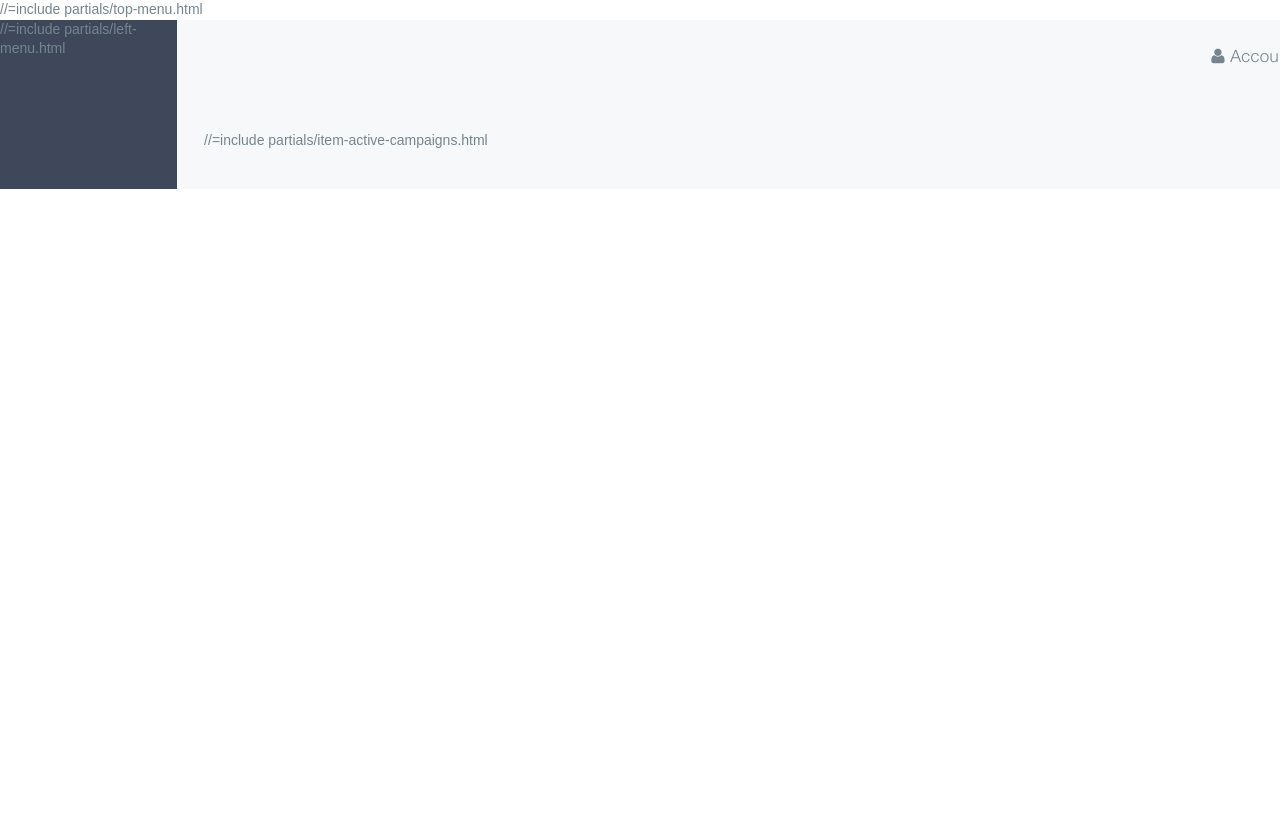
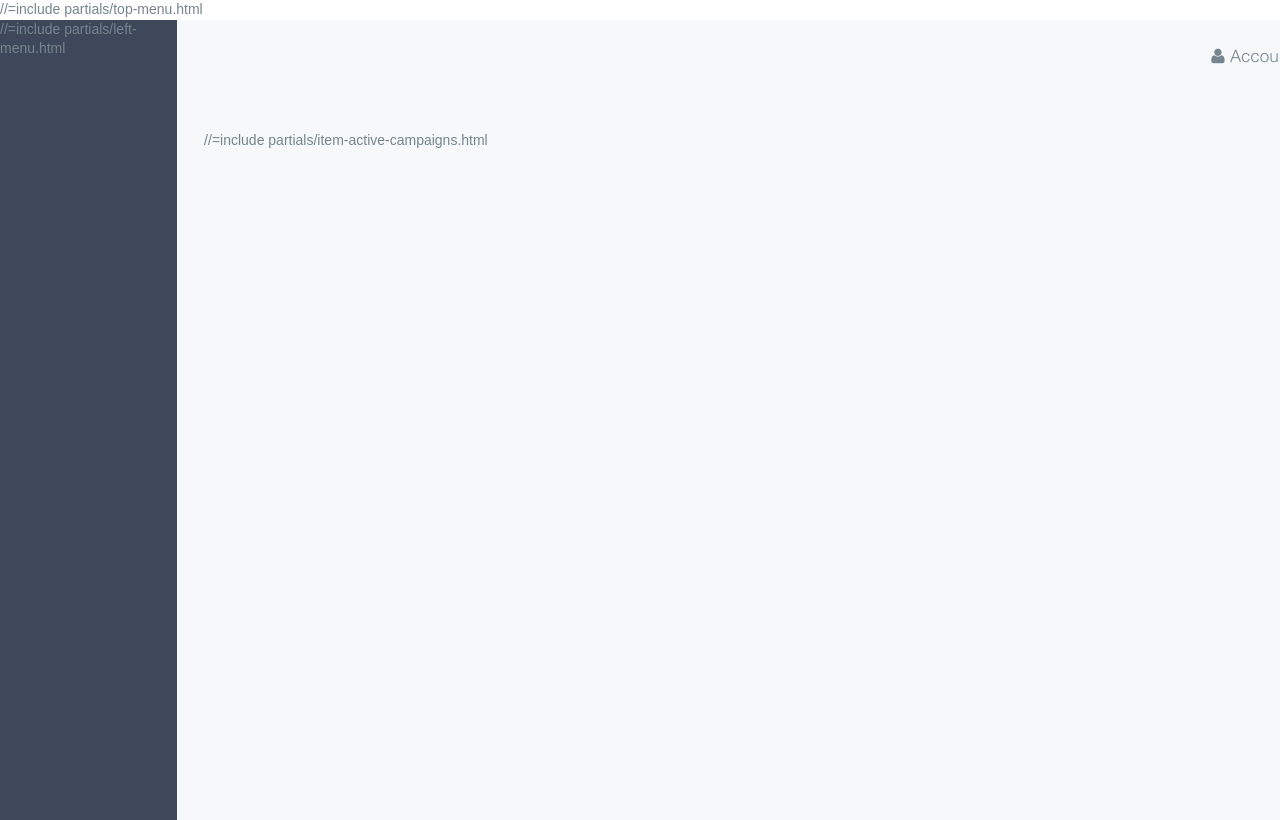
Before and after one commit to kvitkamargaritka/match, a website: page src/active-campaigns.html in a window 1280 px wide. Shown: the top 820 px of the page. Drawn offline with nearby package versions, Linux system fonts and the light colour scheme; files that its build step writes are made by us from their sources; files whose address does not match are found by name.

Commit message:
fixed lef-menu height

```diff
--- a/src/sass/_layout.sass
+++ b/src/sass/_layout.sass
@@ -9,13 +9,10 @@
   display: flex
 
   &__left
-    //position: absolute
-    //top: 0
-    //bottom: 0
+    min-height: 100vh
     background-color: $darkBlue
 
   &__right
-    //margin-left: 117px
     background-color: #f7f8f9
     width: 100%
 
@@ -30,9 +27,6 @@
     flex-direction: row
     flex-wrap: wrap
     padding: 38px 53px 38px 27px
-
-  //&__wrap
-    //padding-top: 38px
 
 .row
   padding: 24px 0
--- a/src/sass/_switch.sass
+++ b/src/sass/_switch.sass
@@ -10,7 +10,6 @@
   display: block
   overflow: hidden
   cursor: pointer
-  //border: 2px solid #999999
   border-radius: 7px
 
 .onoffswitch-inner
@@ -51,7 +50,6 @@
   top: 0
   bottom: 0
   right: 24px
-  //border: 2px solid #999999
   border-radius: 7px
   transition: all 0.3s ease-in 0s
 
```
Also changed, not shown: build/css/style.css, 1 other file.
